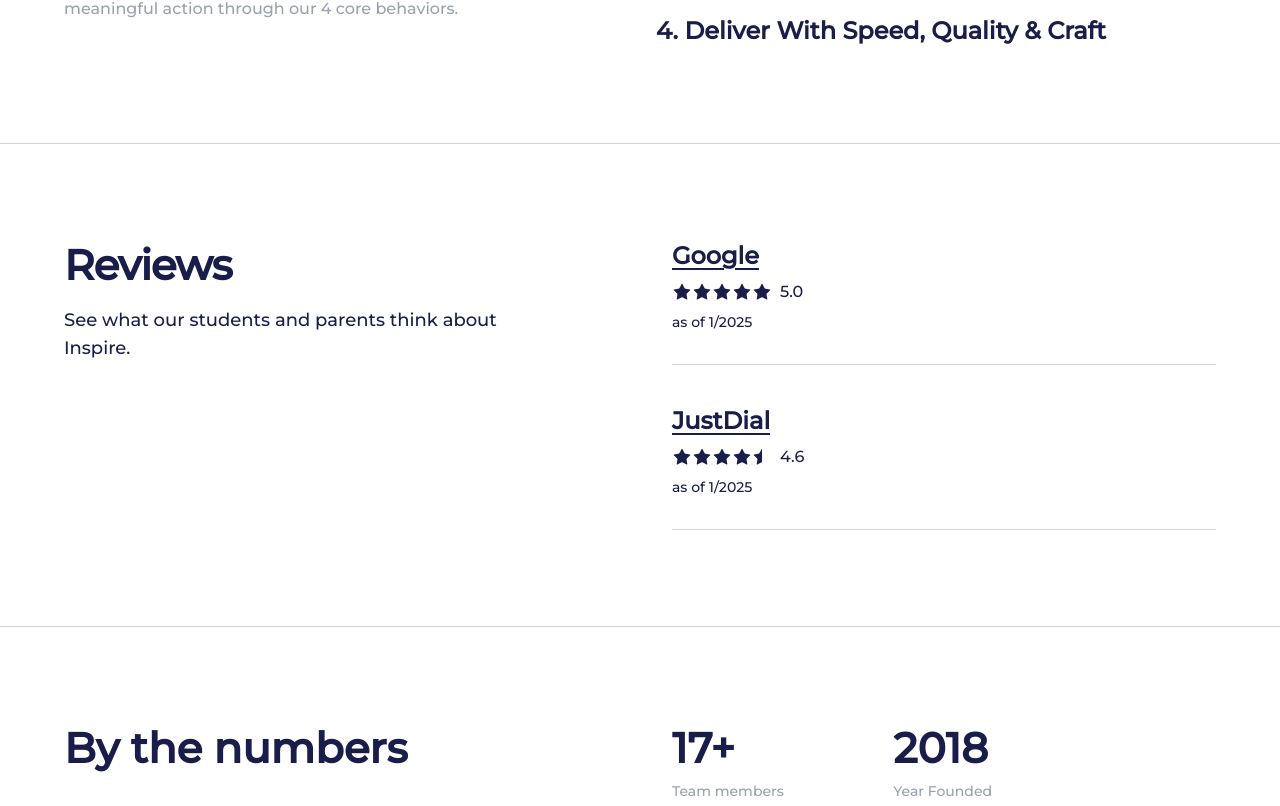
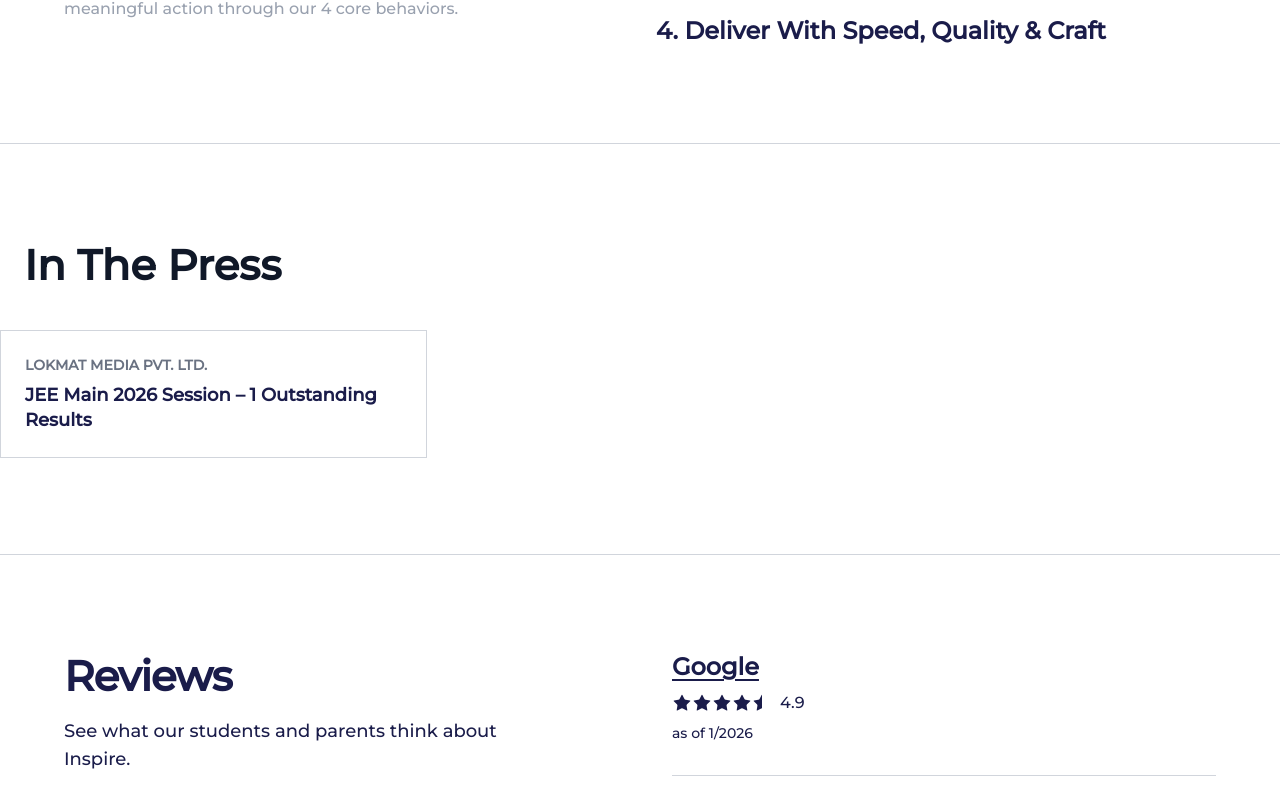
Before and after one commit to ParthSankpal/inspire_website_v2, a Next.js app: page /about in a window 1280 px wide. Shown: the part 1354-2160 px from the top of the page. Built offline with nearby package versions, Linux system fonts and the light colour scheme.

Commit message:
Info changes

```diff
--- a/app/about/page.tsx
+++ b/app/about/page.tsx
@@ -14,7 +14,7 @@ export default function ContactUs() {
     <section className=" bg-white ">
       <AboutHeader />
       <VisionSection />
-      {/* <PressSection /> */}
+      <PressSection />
       <ReviewsSection />
       <AboutStatsSection />
     </section>
--- a/app/contact/page.tsx
+++ b/app/contact/page.tsx
@@ -188,7 +188,7 @@ useEffect(() => {
             <p className="fade-up">+91 7972961299</p>
 
             <p className="fade-up uppercase font-bold pt-4">Email</p>
-            <p className="fade-up">info@inspireacademy.in</p>
+            <p className="fade-up">directorinspire01@gmail.com</p>
 
             <p className="fade-up uppercase font-bold pt-4">Business Hours</p>
             <p className="fade-up">All 7 days : 9 AM – 8 PM</p>
--- a/app/courses/page.tsx
+++ b/app/courses/page.tsx
@@ -126,10 +126,10 @@ useEffect(() => {
             <p className="fade-up">+91 7972961299</p>
 
             <p className="fade-up uppercase font-bold pt-4">Email</p>
-            <p className="fade-up">info@inspireacademy.in</p>
+            <p className="fade-up">directorinspire01@gmail.com</p>
 
             <p className="fade-up uppercase font-bold pt-4">Business Hours</p>
-            <p className="fade-up">All 7 days : 9 AM – 8 PM</p>
+            <p className="fade-up">All 7 days : 8 AM – 7 PM</p>
           </div>
         </div>
 
--- a/components/sections/AboutStatsSection.tsx
+++ b/components/sections/AboutStatsSection.tsx
@@ -10,7 +10,7 @@ const stats = [
   { number: 17, suffix: "+", label: "Team members" },
   { number: 2018, suffix: "", label: "Year Founded" },
   { number: 1, suffix: "K+", label: "Students" },
-  { number: 7, suffix: "", label: "Years sof serving Kolhapur" },
+  { number: 7, suffix: "", label: "Years of serving Kolhapur" },
 ];
 
 const AboutStatsSection = () => {
--- a/components/sections/PressSection.tsx
+++ b/components/sections/PressSection.tsx
@@ -16,38 +16,10 @@ type PressArticle = {
 
 const pressArticles: PressArticle[] = [
     {
-        source: "AXIOS PRO",
-        title: "Webflow acquires JavaScript library GSAP",
-        url: "https://axios.com/webflow-acquires-gsap",
-    },
-    {
-        source: "PRWeb",
-        title: "Craig Mestel joins Webflow as first Chief Financial Officer",
-        url: "https://www.prweb.com/releases/webflow-cfo-announcement",
-    },
-    {
-        source: "techradar",
-        title:
-            "Webflow announces acquisition of Intellimize – expanding beyond visual development to become an integrated Website Experience Platform",
-        url: "https://www.techradar.com/news/webflow-intellimize-acquisition",
-    },
-    {
-        source: "Martech",
-        title:
-            "Webflow adds AI-driven personalization with Intellimize acquisition",
-        url: "https://martech.org/webflow-adds-ai-driven-personalization",
-    },
-    {
-        source: "CMS Critic",
-        title: "Webflow Buys Intellimize: Why It’s An Intelligent Buy",
-        url: "https://www.cmscritic.com/webflow-buys-intellimize",
-    },
-    {
-        source: "TechCrunch",
-        title:
-            "Webflow acquires Intellimize to add AI-powered webpage personalization",
-        url: "https://techcrunch.com/webflow-intellimize-acquisition",
-    },
+        source: "Lokmat Media Pvt. Ltd.",
+        title: "JEE Main 2026 Session – 1 Outstanding Results",
+        url: "https://epaper.lokmat.com/articlepage.php?articleid=LOK_KOLK_20260218_4_15",
+    }
 ];
 
 const PressSection: React.FC = () => {
@@ -96,12 +68,12 @@ const PressSection: React.FC = () => {
                         In The Press
                     </h2>
 
-                    <Link
+                    {/* <Link
                         href="/news"
                         className="press-link text-[#ea018c] flex items-center gap-1 transition-all duration-300 text-sm font-medium hover:gap-2"
                     >
                         Press page <ArrowRight size={16} />
-                    </Link>
+                    </Link> */}
                 </div>
                 <div className="grid sm:grid-cols-2 lg:grid-cols-3">
                     {pressArticles.map((article, index) => (
--- a/components/sections/ReviewsSection.tsx
+++ b/components/sections/ReviewsSection.tsx
@@ -10,13 +10,13 @@ gsap.registerPlugin(ScrollTrigger);
 const reviews = [
   {
     platform: "Google",
-    rating: 5,
-    date: "as of 1/2025",
+    rating: 4.9,
+    date: "as of 1/2026",
   },
   {
     platform: "JustDial",
     rating: 4.6,
-    date: "as of 1/2025",
+    date: "as of 1/2026",
   },
 ];
 
```
